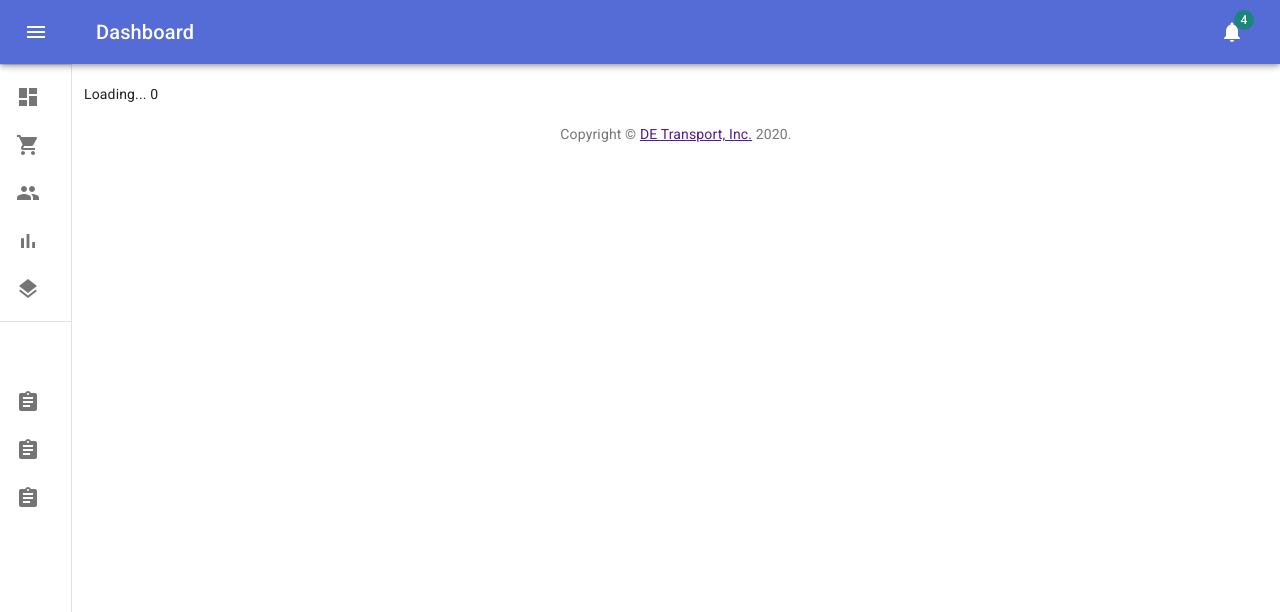
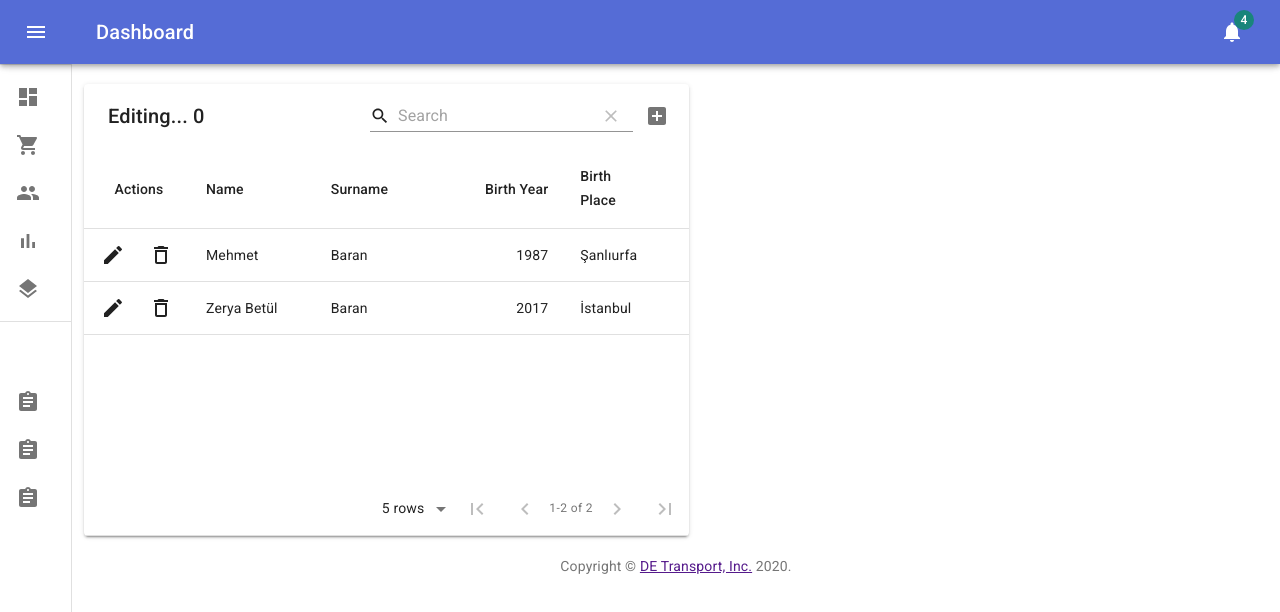
Before and after one commit to delormej/trucks-web, a React (Create React App) app: page /detail/0 in a window 1280 px wide. Shown: the top 612 px of the page. Built offline with nearby package versions, Linux system fonts and the light colour scheme.

Commit message:
Adding material table impl.

```diff
--- a/package.json
+++ b/package.json
@@ -7,6 +7,7 @@
     "@material-ui/icons": "^4.9.1",
     "@types/react": "latest",
     "@types/react-dom": "latest",
+    "material-table": "^1.57.2",
     "react": "latest",
     "react-dom": "latest",
     "react-router-dom": "^5.1.2",
--- a/src/Detail.js
+++ b/src/Detail.js
@@ -1,21 +1,112 @@
-// Detail.js
+import React from 'react';
+import MaterialTable from 'material-table';
+import { useParams } from 'react-router-dom';
 
-import React from 'react';
-import { useParams } from 'react-router-dom';
-import { makeStyles } from '@material-ui/core/styles';
+import { forwardRef } from 'react';
 
-const useStyles = makeStyles((theme) => ({
-    seeMore: {
-      marginTop: theme.spacing(3),
-    },
-}));
+import AddBox from '@material-ui/icons/AddBox';
+import ArrowUpward from '@material-ui/icons/ArrowUpward';
+import Check from '@material-ui/icons/Check';
+import ChevronLeft from '@material-ui/icons/ChevronLeft';
+import ChevronRight from '@material-ui/icons/ChevronRight';
+import Clear from '@material-ui/icons/Clear';
+import DeleteOutline from '@material-ui/icons/DeleteOutline';
+import Edit from '@material-ui/icons/Edit';
+import FilterList from '@material-ui/icons/FilterList';
+import FirstPage from '@material-ui/icons/FirstPage';
+import LastPage from '@material-ui/icons/LastPage';
+import Remove from '@material-ui/icons/Remove';
+import SaveAlt from '@material-ui/icons/SaveAlt';
+import Search from '@material-ui/icons/Search';
+import ViewColumn from '@material-ui/icons/ViewColumn';
+
+const tableIcons = {
+Add: forwardRef((props, ref) => <AddBox {...props} ref={ref} />),
+Check: forwardRef((props, ref) => <Check {...props} ref={ref} />),
+Clear: forwardRef((props, ref) => <Clear {...props} ref={ref} />),
+Delete: forwardRef((props, ref) => <DeleteOutline {...props} ref={ref} />),
+DetailPanel: forwardRef((props, ref) => <ChevronRight {...props} ref={ref} />),
+Edit: forwardRef((props, ref) => <Edit {...props} ref={ref} />),
+Export: forwardRef((props, ref) => <SaveAlt {...props} ref={ref} />),
+Filter: forwardRef((props, ref) => <FilterList {...props} ref={ref} />),
+FirstPage: forwardRef((props, ref) => <FirstPage {...props} ref={ref} />),
+LastPage: forwardRef((props, ref) => <LastPage {...props} ref={ref} />),
+NextPage: forwardRef((props, ref) => <ChevronRight {...props} ref={ref} />),
+PreviousPage: forwardRef((props, ref) => <ChevronLeft {...props} ref={ref} />),
+ResetSearch: forwardRef((props, ref) => <Clear {...props} ref={ref} />),
+Search: forwardRef((props, ref) => <Search {...props} ref={ref} />),
+SortArrow: forwardRef((props, ref) => <ArrowUpward {...props} ref={ref} />),
+ThirdStateCheck: forwardRef((props, ref) => <Remove {...props} ref={ref} />),
+ViewColumn: forwardRef((props, ref) => <ViewColumn {...props} ref={ref} />)
+};
 
 export default function Detail() {
-    const classes = useStyles();
-    let { driverSettlementId } = useParams();
+  let { driverSettlementId } = useParams();
+  const [state, setState] = React.useState({
+    columns: [
+      { title: 'Name', field: 'name' },
+      { title: 'Surname', field: 'surname' },
+      { title: 'Birth Year', field: 'birthYear', type: 'numeric' },
+      {
+        title: 'Birth Place',
+        field: 'birthCity',
+        lookup: { 34: 'İstanbul', 63: 'Şanlıurfa' },
+      },
+    ],
+    data: [
+      { name: 'Mehmet', surname: 'Baran', birthYear: 1987, birthCity: 63 },
+      {
+        name: 'Zerya Betül',
+        surname: 'Baran',
+        birthYear: 2017,
+        birthCity: 34,
+      },
+    ],
+  });
 
-    return (
-      <span>Loading... {driverSettlementId}</span>
-    )
-
+  return (
+    <MaterialTable
+      title={ "Editing... " + driverSettlementId }
+      icons={tableIcons}
+      columns={state.columns}
+      data={state.data}
+      editable={{
+        onRowAdd: (newData) =>
+          new Promise((resolve) => {
+            setTimeout(() => {
+              resolve();
+              setState((prevState) => {
+                const data = [...prevState.data];
+                data.push(newData);
+                return { ...prevState, data };
+              });
+            }, 600);
+          }),
+        onRowUpdate: (newData, oldData) =>
+          new Promise((resolve) => {
+            setTimeout(() => {
+              resolve();
+              if (oldData) {
+                setState((prevState) => {
+                  const data = [...prevState.data];
+                  data[data.indexOf(oldData)] = newData;
+                  return { ...prevState, data };
+                });
+              }
+            }, 600);
+          }),
+        onRowDelete: (oldData) =>
+          new Promise((resolve) => {
+            setTimeout(() => {
+              resolve();
+              setState((prevState) => {
+                const data = [...prevState.data];
+                data.splice(data.indexOf(oldData), 1);
+                return { ...prevState, data };
+              });
+            }, 600);
+          }),
+      }}
+    />
+  );
 }
```
Also changed, not shown: 1 other file (tests, documents, lock files or other folders).
